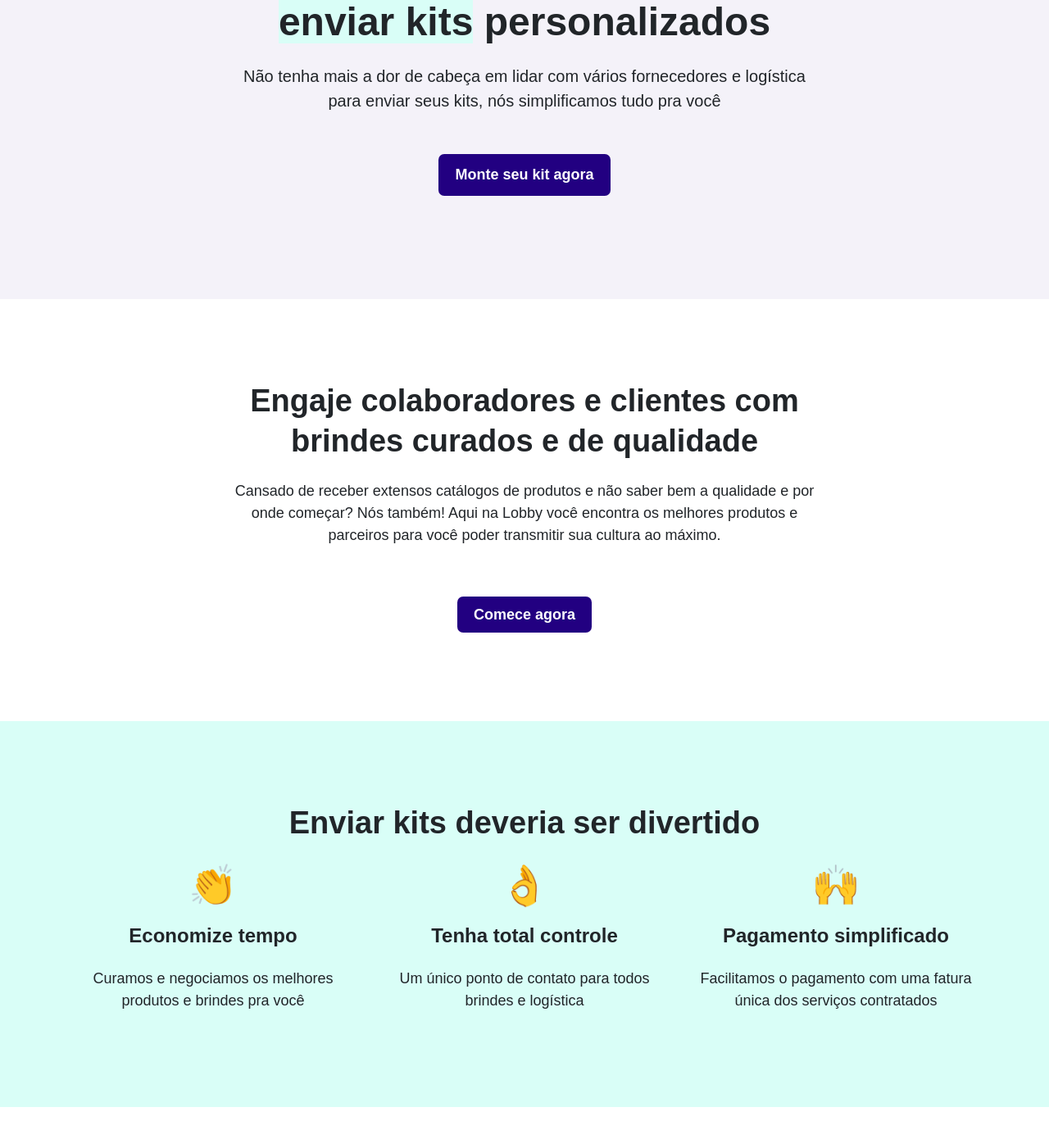
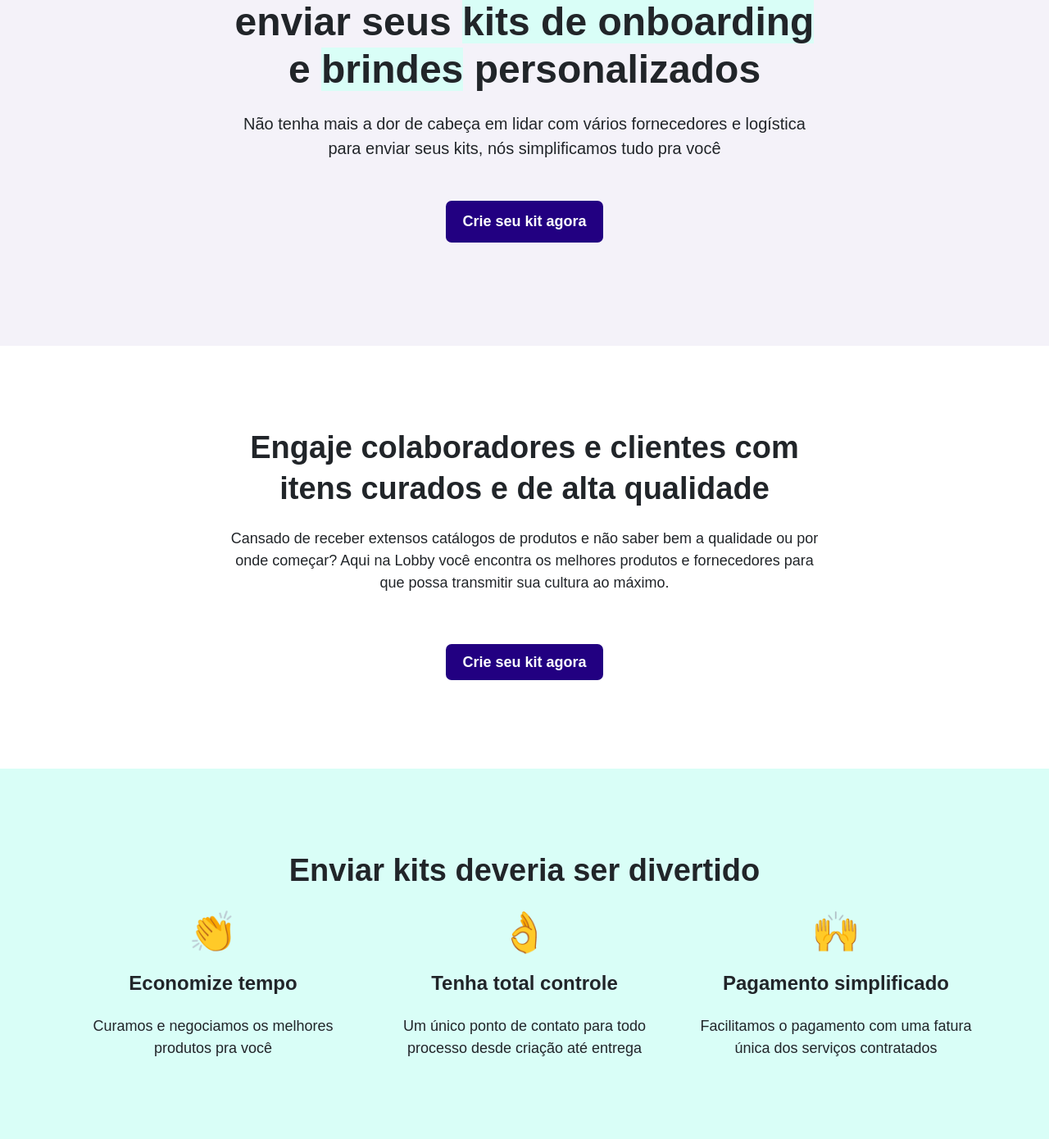
Before and after one commit to lobby-tech/lobby.tech, a Jekyll site: the page built from index.html, in a window 1280 px wide and 1400 px high, scrolled down 217 px. Shown: the top 1390 px of the window at 82% size. Built offline with Jekyll 4.4.1, drawn with Linux system fonts in a browser that asks for light colours; a script that is not in the unit is left out; some of the changed text lies outside the part shown.

Commit message:
Updated text

```diff
--- a/_layouts/home.html
+++ b/_layouts/home.html
@@ -53,7 +53,7 @@
           <div class="col-md-4">
             <p><a href="/"><img src="/assets/images/lobby-logo-rodape.png" alt="Lobby Tech logo"></a></p>
             <br>
-            <p>Seu parceiro ideal de kits e brindes personalizados para seus colaboradores e clientes.</p>
+            <p>Seu parceiro ideal de kits de onboarding e brindes personalizados para seus colaboradores e clientes.</p>
             <br>
             <p>
               <a target="_blank" href="https://www.facebook.com/lobbytecnologia/">
--- a/index.html
+++ b/index.html
@@ -1,18 +1,18 @@
 ---
-title: Lobby - Kits e brindes para colaboradores e clientes
-description: Nós montamos e enviamos seus kits personalizados
+title: Lobby - Kits de Onboarding e Brindes Personalizados Fácil
+description: Crie e entregue seus kits para colaboradores e clientes
 layout: home
 ---
 <div class="headline">
   <div class="container">
     <div class="row">
       <div class="col-12 col-lg-8 offset-lg-2">
-        <h1 class="font--xxl">O jeito mais fácil de <span class="text-highlight">montar e enviar kits</span> personalizados</h1>
+        <h1 class="font--xxl">O jeito mais fácil de criar e enviar seus <span class="text-highlight">kits de onboarding</span> e <span class="text-highlight">brindes</span> personalizados</h1>
         <h2 class="font--md">Não tenha mais a dor de cabeça em lidar com vários fornecedores e logística para enviar seus kits, nós simplificamos tudo pra você</h2>
         <br>
         <p>
           <a href="https://mkt.lobby.tech/agende-uma-demonstracao" class="btn btn--margin">
-            Monte seu kit agora
+            Crie seu kit agora
           </a>
         </p>
       </div>
@@ -24,10 +24,10 @@ layout: home
   <div class="container">
     <div class="row">
       <div class="col-12 col-lg-8 offset-lg-2">
-        <h1 class="font--xl">Engaje colaboradores e clientes com brindes curados e de qualidade</h1>
+        <h1 class="font--xl">Engaje colaboradores e clientes com itens curados e de alta qualidade</h1>
         <p>
-          Cansado de receber extensos catálogos de produtos e não saber bem a qualidade e por onde começar?
-          Nós também! Aqui na Lobby você encontra os melhores produtos e parceiros para você poder transmitir sua cultura ao máximo.
+          Cansado de receber extensos catálogos de produtos e não saber bem a qualidade ou por onde começar?
+          Aqui na Lobby você encontra os melhores produtos e fornecedores para que possa transmitir sua cultura ao máximo.
         </p>
       </div>
     </div>
@@ -36,7 +36,7 @@ layout: home
   <br>
   <p>
     <a href="https://mkt.lobby.tech/agende-uma-demonstracao" class="btn">
-      Comece agora
+      Crie seu kit agora
     </a>
   </p>
 </section>
@@ -48,12 +48,12 @@ layout: home
       <section class="col-md-4">
         <p class="font--xxl">👏</p>
         <h2 class="font--lg"><b>Economize tempo</b></h2>
-        <p>Curamos e negociamos os melhores produtos e brindes pra você</p>
+        <p>Curamos e negociamos os melhores produtos pra você</p>
       </section>
       <section class="col-md-4">
         <p class="font--xxl">👌</p>
         <h2 class="font--lg"><b>Tenha total controle</b></h2>
-        <p>Um único ponto de contato para todos brindes e logística</p>
+        <p>Um único ponto de contato para todo processo desde criação até entrega</p>
       </section>
       <section class="col-md-4">
         <p class="font--xxl">🙌</p>
@@ -112,13 +112,13 @@ layout: home
       <section class="col-md-6">
         <p class="font--xxl">💻</p>
         <h2 class="font--lg"><b>1. Envie sua necessidade</b></h2>
-        <p>Envie sua idéia que te ajudamos na criação dos kits e também com design</p>
+        <p>Envie seu pedido que te ajudamos na criação dos kits e com design caso precise</p>
         <br>
       </section>
       <section class="col-md-6">
         <p class="font--xxl">😉</p>
         <h2 class="font--lg"><b>2. Receba amostras</b></h2>
-        <p>Apresentação é tudo! Receba amostras e sinta melhor o que quer enviar</p>
+        <p>Apresentação é tudo! Receba amostras e sinta melhor o que realmente quer enviar</p>
       </section>
       <section class="col-md-6">
         <p class="font--xxl">🥇</p>
@@ -140,8 +140,8 @@ layout: home
   <div class="row">
     <div class="col-12 col-lg-10 offset-lg-1">
       <div class="section-three">
-        <h1 class="font--lg">Enviar kits e brindes ficou fácil</h1>
-        <h2 class="font--xl">Monte seu kit agora</h2>
+        <h1 class="font--lg">Enviar kits de onboarding e brindes ficou fácil</h1>
+        <h2 class="font--xl">Crie seu kit agora</h2>
         <p class="section-three__btn">
           <a href="https://mkt.lobby.tech/agende-uma-demonstracao" class="btn">
             Começar agora
```
Also changed, not shown: other parts of index.html (+1 -1 lines).
